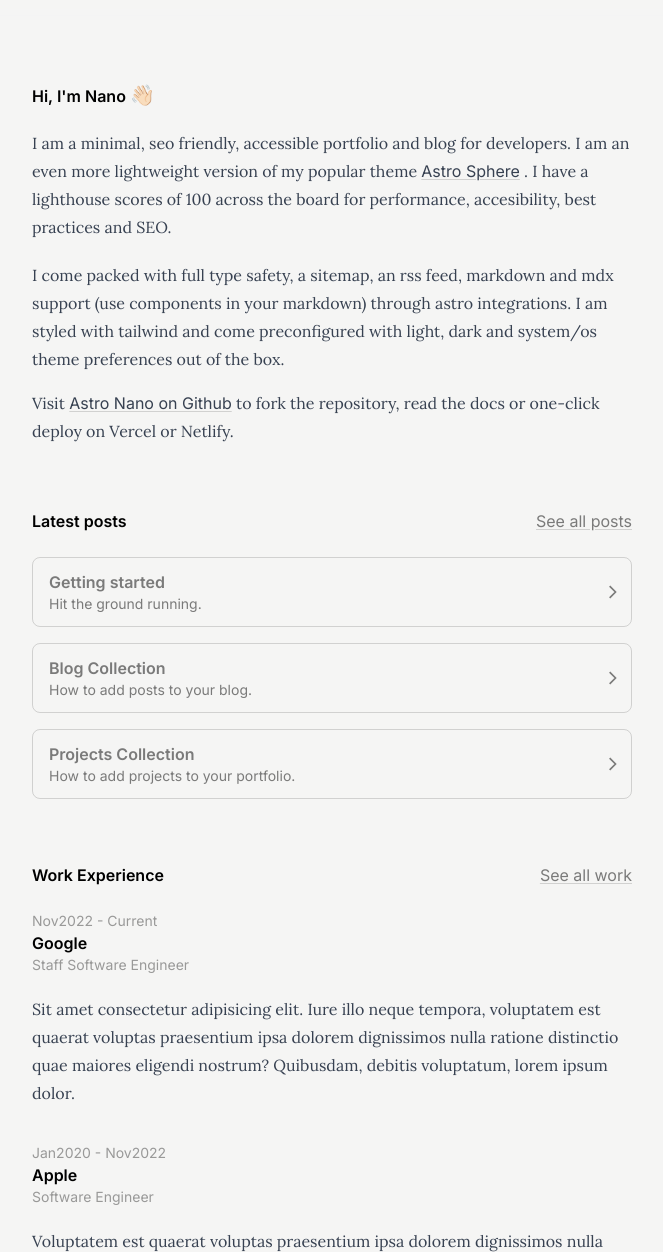
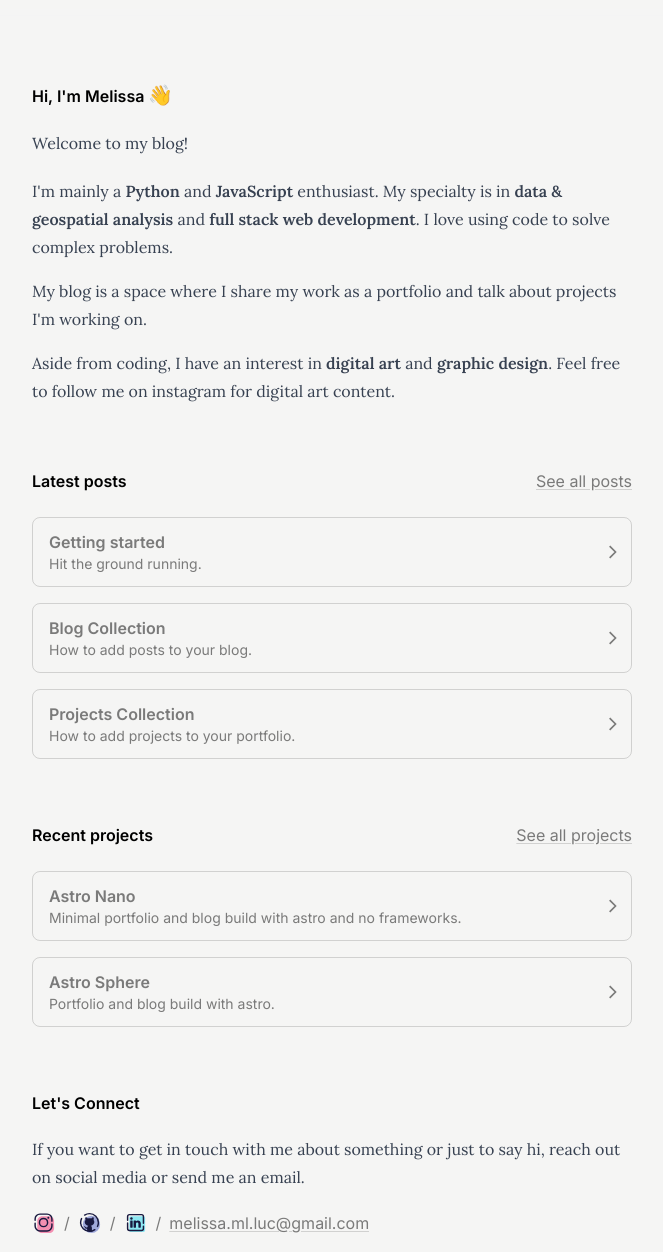
Before and after one commit to melissaluc/melissaluc.github.io, an Astro site: page / in a window 1280 px wide. Shown: the part 47-1299 px from the top of the page, without its empty margins (308-971 px from the left). Built offline with nearby package versions, Linux system fonts and the light colour scheme; Astro itself is replaced by a stand-in of ours; a web font is replaced by a local one.

Commit message:
update index with content

```diff
--- a/src/pages/index.astro
+++ b/src/pages/index.astro
@@ -4,8 +4,9 @@ import Container from "@components/Container.astro";
 import PageLayout from "@layouts/PageLayout.astro";
 import ArrowCard from "@components/ArrowCard.astro";
 import Link from "@components/Link.astro";
-import { dateRange } from "@lib/utils";
+// import { dateRange } from "@lib/utils";
 import { SITE, HOME, SOCIALS } from "@consts";
+import Icons from "@components/Icons.tsx";
 
 const blog = (await getCollection("blog"))
   .filter(post => !post.data.draft)
@@ -17,48 +18,38 @@ const projects = (await getCollection("projects"))
   .sort((a, b) => b.data.date.valueOf() - a.data.date.valueOf())
   .slice(0,SITE.NUM_PROJECTS_ON_HOMEPAGE);
 
-const allwork = (await getCollection("work"))
-  .sort((a, b) => new Date(b.data.dateStart).valueOf() - new Date(a.data.dateStart).valueOf())
-  .slice(0,SITE.NUM_WORKS_ON_HOMEPAGE);
+// const allwork = (await getCollection("work"))
+//   .sort((a, b) => new Date(b.data.dateStart).valueOf() - new Date(a.data.dateStart).valueOf())
+//   .slice(0,SITE.NUM_WORKS_ON_HOMEPAGE);
 
-const work = await Promise.all(
-  allwork.map(async (item) => {
-    const { Content } = await item.render();
-    return { ...item, Content };
-  })
-);
+// const work = await Promise.all(
+//   allwork.map(async (item) => {
+//     const { Content } = await item.render();
+//     return { ...item, Content };
+//   })
+// );
 
 ---
 
 <PageLayout title={HOME.TITLE} description={HOME.DESCRIPTION}>
   <Container>
     <h4 class="animate font-semibold text-black dark:text-white">
-      Hi, I'm Nano <span class="text-xl">👋🏻</span>
+      Hi, I'm Melissa <span class="text-xl">👋</span>
     </h4>
     <div class="space-y-16">
       <section>
         <article class="space-y-4">
           <p class="animate">
-            I am a minimal, seo friendly, accessible portfolio and blog for developers.
-            I am an even more lightweight version of my popular theme
-            <Link href="https://github.com/markhorn-dev/astro-sphere" aria-label="Astro Sphere on Github" external>
-              Astro Sphere
-            </Link>.
-            I have a lighthouse scores of 100 across the board for performance,
-            accesibility, best practices and SEO.
+            Welcome to my blog!
           </p>
           <p class="animate">
-            I come packed with full type safety, a sitemap, an rss feed, markdown
-            and mdx support (use components in your markdown) through astro integrations.
-            I am styled with tailwind and come preconfigured with light, dark and
-            system/os theme preferences out of the box.
+            I'm mainly a <b>Python</b> and <b>JavaScript</b> enthusiast. My specialty is in <b>data & geospatial analysis</b> and <b>full stack web development</b>. I love using code to solve complex problems.
           </p>
           <p class="animate">
-            Visit
-            <Link href="https://github.com/markhorn-dev/astro-nano" aria-label="Astro Nano on Github" external>
-              Astro Nano on Github
-            </Link>
-            to fork the repository, read the docs or one-click deploy on Vercel or Netlify.
+            My blog is a space where I share my work as a portfolio and talk about projects I'm working on.
+          </p>
+          <p class="animate">
+            Aside from coding, I have an interest in <b>digital art</b> and <b>graphic design</b>. Feel free to follow me on instagram for digital art content.
           </p>
         </article>
       </section>
@@ -72,16 +63,21 @@ const work = await Promise.all(
             See all posts
           </Link>
         </div>
-        <ul class="flex flex-col gap-4">
+        {blog.length > 0 ?
+        (<ul class="flex flex-col gap-4">
           {blog.map(post => (
             <li>
               <ArrowCard entry={post} />
             </li>
           ))}
-        </ul>
+        </ul>) :
+        (<div class="text-sm opacity-95 text-center py-3 px-4 pr-10 rounded-lg border border-black/15 dark:border-white/20 hover:bg-black/5 dark:hover:bg-white/5 hover:text-black dark:hover:text-white transition-colors duration-300 ease-in-out">
+          No posts yet.
+        </div>)
+        }
       </section>
 
-      <section class="animate space-y-6">
+      <!-- <section class="animate space-y-6">
         <div class="flex flex-wrap gap-y-2 items-center justify-between">
           <h5 class="font-semibold text-black dark:text-white">
             Work Experience
@@ -108,7 +104,7 @@ const work = await Promise.all(
             </li>
           ))}
         </ul>
-      </section>
+      </section> -->
 
       <section class="animate space-y-6">
         <div class="flex flex-wrap gap-y-2 items-center justify-between">
@@ -139,10 +135,11 @@ const work = await Promise.all(
           </p>
         </article>
         <ul class="flex flex-wrap gap-2">
-          {SOCIALS.map(SOCIAL => (
+          {SOCIALS.map(SOCIAL =>
+            (
             <li class="flex gap-x-2 text-nowrap">
               <Link href={SOCIAL.HREF} external aria-label={`${SITE.NAME} on ${SOCIAL.NAME}`}>
-                {SOCIAL.NAME}
+                <Icons iconName={SOCIAL.ICON}/>
               </Link>
               {"/"}
             </li>
```
